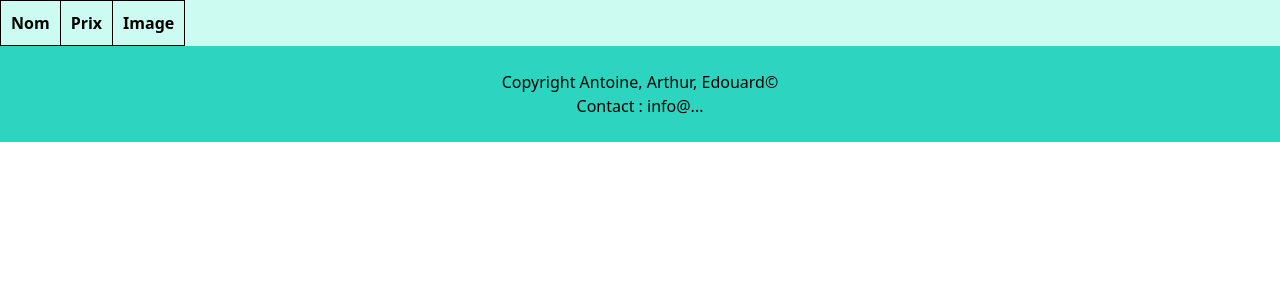
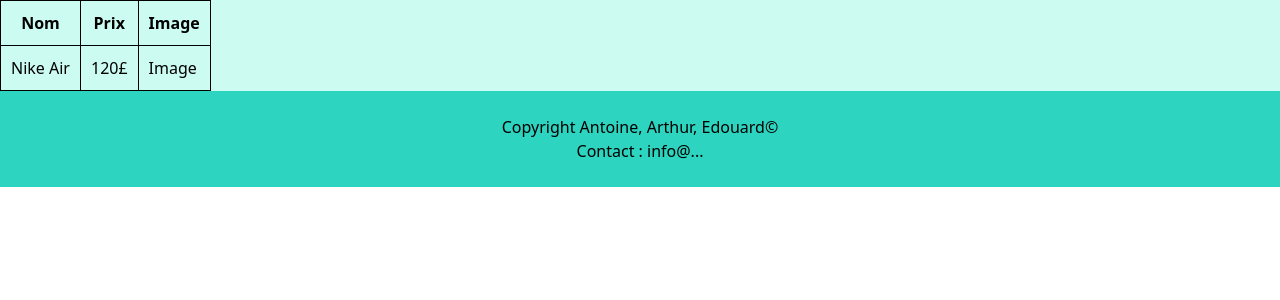
Before and after one commit to TonitoFleur/ProjetV2, a Flask app: page /admin/sneakers in a window 1280 px wide. Shown: the part 184-484 px from the top of the page. Run offline with Flask 3, Linux system fonts and the light colour scheme; lists and menus that the app fills with data are empty; some libraries are stand-ins or nearby versions.

Commit message:
modifications tableau admin

```diff
--- a/templates/admin/sneakers.html
+++ b/templates/admin/sneakers.html
@@ -1,6 +1,5 @@
-{%extends 'base.html'%}
+{%extends './base.html'%}
 {%block content%}
-
   <table>
       <thead>
           <tr>
@@ -10,6 +9,11 @@
           </tr>
       </thead>
       <tbody>
+            <tr>
+                <td>Nike Air</td>
+                <td>120£</td>
+                <td>Image</td>
+            </tr>
          <!-- {% for sneaker in sneakers %} -->
           <tr>
               <td>Nike Air</td>
--- a/templates/base.html
+++ b/templates/base.html
@@ -6,7 +6,7 @@
   <meta name="viewport" content="width=device-width, initial-scale=1.0">
   <script src="https://cdn.tailwindcss.com"></script>
   <script src="https://kit.fontawesome.com/c4ef874187.js" crossorigin="anonymous"></script>
-  <link href="static/style.css" rel="stylesheet">
+  <link href="../static/style.css" rel="stylesheet">
 
         <script defer src="https://code.jquery.com/jquery-3.7.1.min.js"
           integrity="sha256-/JqT3SQfawRcv/BIHPThkBvs0OEvtFFmqPF/lYI/Cxo="
```
Also changed, not shown: 1 other file. Lines whose indentation alone changed are shown as unchanged.
